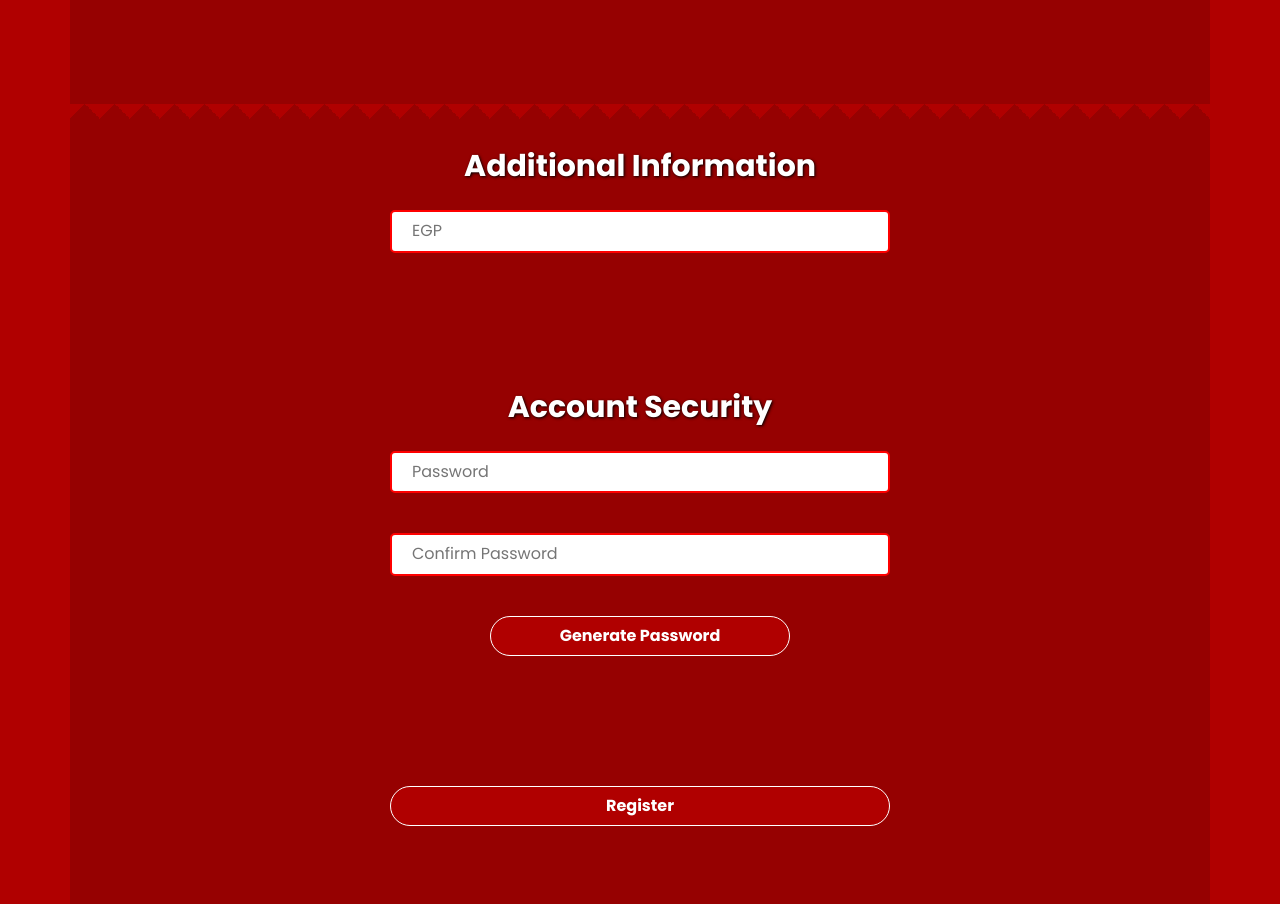
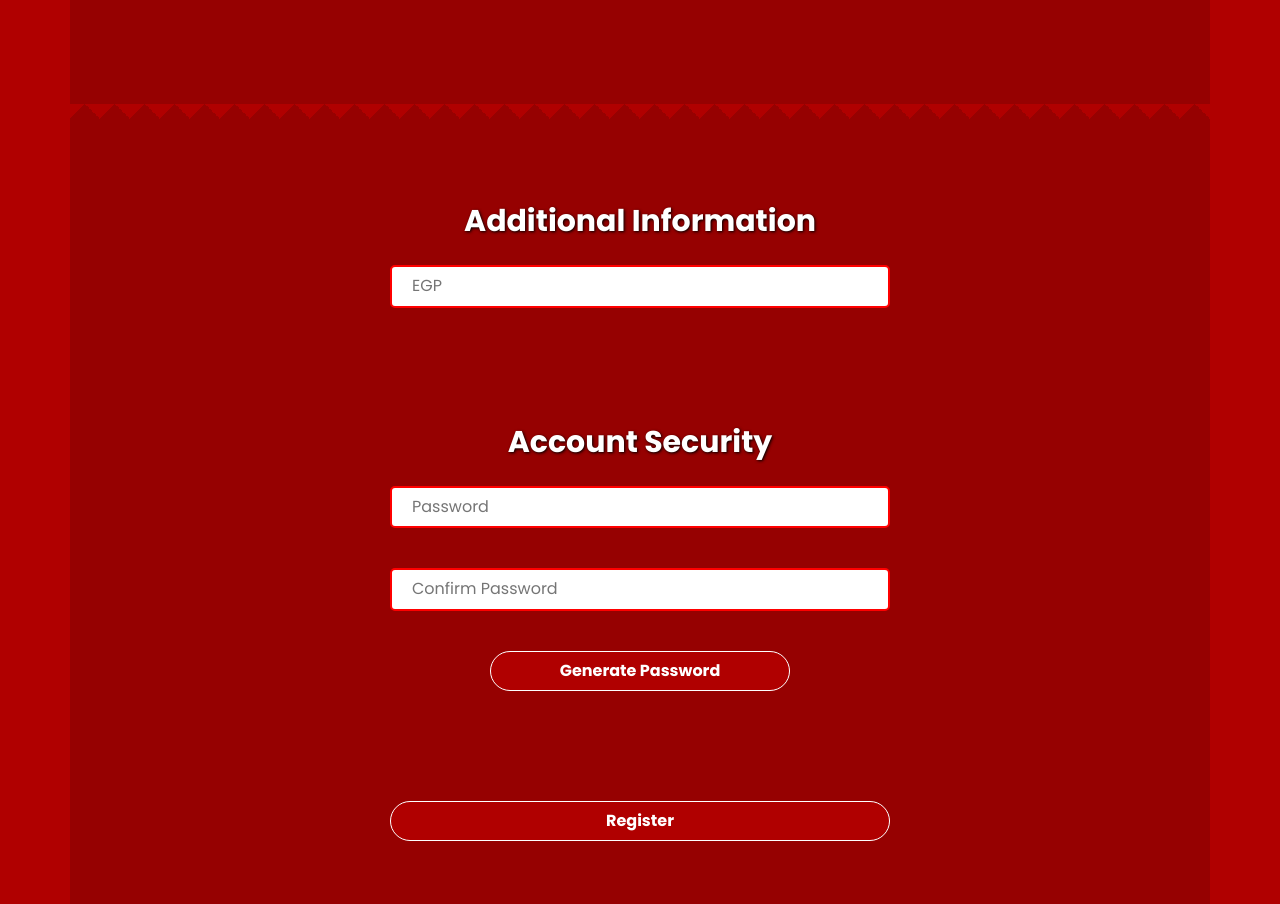
Before and after one commit to Ma7moud-Nabil/Figma_Design, a plain HTML site: page HTML-Files/Account.html in a window 1280 px wide. Shown: the part 1620-2524 px from the top of the page. Drawn offline with Linux system fonts and the light colour scheme.

Commit message:
modified

```diff
--- a/CSS/account.css
+++ b/CSS/account.css
@@ -20,6 +20,10 @@ section .container>div {
     width: 100%;
     background-color: #960101;
     position: relative;
+}
+
+section .container>div:last-of-type {
+    padding: 120px 0 50px;
 }
 
 section .container>div::after {
@@ -89,7 +93,7 @@ section .container>div form div {
     flex-direction: column;
     align-items: center;
     justify-content: center;
-    margin-bottom: 110px;
+    margin-bottom: 90px;
 }
 
 section .container input[type="submit"] {
```
